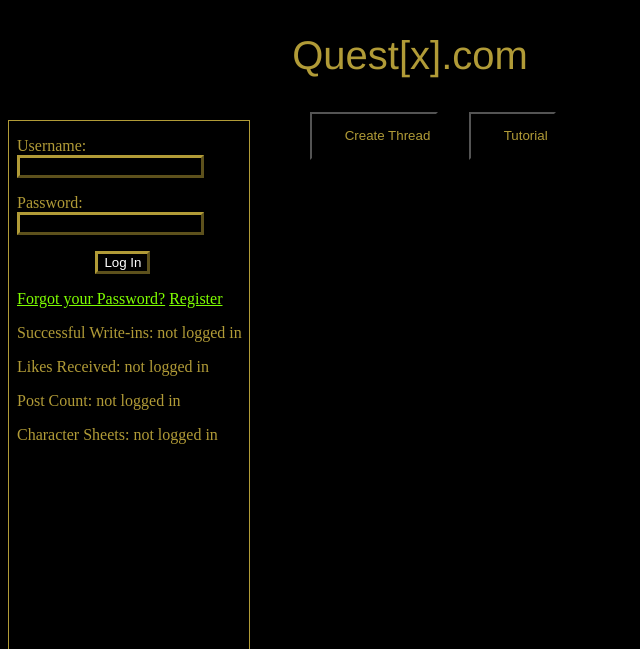
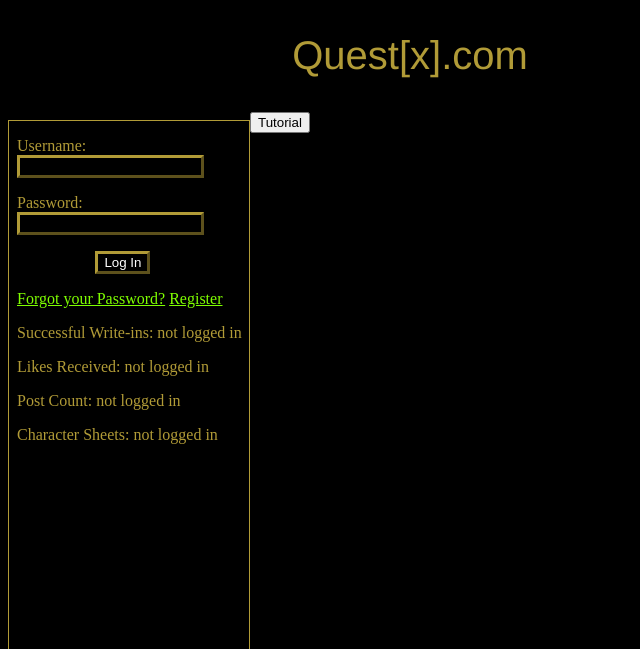
Before and after one commit to Cipnuvofli/rpg-forum, a PHP site: page /Home.php in a window 1280 px wide. Shown: the top 649 px of the page, without its empty margins (0-640 px from the left). Run offline with PHP 8.4, Linux system fonts and the light colour scheme; tables that the repository leaves empty or names only in its code hold one stand-in row (values such as "Sample post").

Commit message:
Commit for mergin?

```diff
--- a/Home.php
+++ b/Home.php
@@ -1,14 +1,21 @@
+
+
 <?php include "Header.php"?>
 
 <?php include "usercard.php"?>
 
-
-<div id="Buttons">
-<button style="background-color:#000000;margin-left:4.5em" type="button"; onClick="location.href='CreateThread.php'";><p>Create Thread</p>
-</button>
-<button style="background-color:#000000;margin-left:2em"; type="button"; onClick="location.href='tutorial.php'";><p>Tutorial</p>
+<div id = "Buttons">
+<?php
+if(isset($_SESSION['loggedin']))
+{
+echo'<button style="background-color:#00000; margin-left:4.5em" type="button" onClick="location.href=\'CreateThread.php\'">Create Thread';
+echo'</button>';
+}
+?>
+<button style= "background-color:#000000 margin-left:2em" type="button" onClick="location.href='tutorial.php'">Tutorial
 </button>
 </div>
+
 
 <?php include "listtopics.php"?>
 
```
